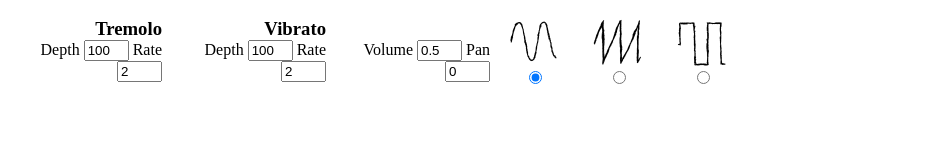
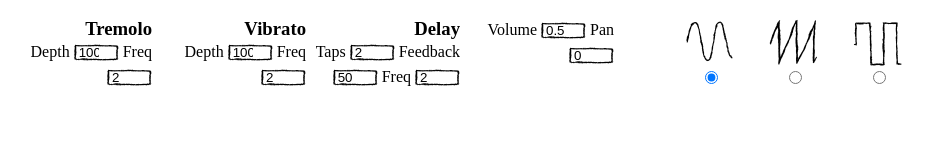
Before and after one commit to miroshko/Synzer, a website: page tpl/controls.html in a window 1280 px wide. Shown: the whole page, without its empty margins (6-939 px from the left). Drawn offline with Linux system fonts and the light colour scheme; files that its build step writes are made by us from their sources; files whose address does not match are found by name.

Commit message:
styles for inputs

```diff
--- a/css/controls.css
+++ b/css/controls.css
@@ -1,7 +1,7 @@
 @import url(https://fonts.googleapis.com/css?family=Indie+Flower);
 
 .controls {
-  width: 490px;
+  width: 510px;
   font-family: 'Indie Flower';
   font-size: 22px;
 }
@@ -10,14 +10,16 @@
   display: inline-block;
   margin-top: 10px;
   width: 300px;
+  text-align: right;
   vertical-align: top;
 }
 
 .col1-container {
   display: inline-block;
   margin-top: 10px;
-  width: 160px;
+  width: 150px;
   text-align: right;
+  vertical-align: top;
 }
 
 .wave-form {
@@ -48,6 +50,10 @@
 
 [type="number"] {
   width: 45px;
+  padding: 5px;
+  border: 0;
+  background: url(../img/input.png) 50% 50% no-repeat;
+  background-size: 100%;
 }
 
 h1, h2, h3 {
--- a/js/app.js
+++ b/js/app.js
@@ -23,7 +23,7 @@ controls.on('pan-change', function(value) {
 controls.activate();
 
 var keyboard = new Keyboard(keyboardEl);
-keyboard.draw(65, 85);
+keyboard.draw(60, 84);
 keyboard.startMouseListening();
 
 keyboard.on('notePressed', function(note) {
--- a/tpl/controls.html
+++ b/tpl/controls.html
@@ -7,7 +7,7 @@
     <input type="number" value="100" max="100" min="0">
   </label>
   <label class="osc1-length">
-    <span>Rate</span>
+    <span>Freq</span>
     <input type="number" value="2">
   </label>
 </div>
@@ -19,7 +19,23 @@
     <input type="number" value="100" max="100" min="0">
   </label>
   <label class="osc1-length">
-    <span>Rate</span>
+    <span>Freq</span>
+    <input type="number" min="" value="2">
+  </label>
+</div>
+
+<div class="col1-container">
+  <h3>Delay</h3>
+  <label class="osc1-depth">
+    <span>Taps</span>
+    <input type="number" value="2" max="10" min="0">
+  </label>
+  <label class="osc1-depth">
+    <span>Feedback</span>
+    <input type="number" value="50" max="100" min="0">
+  </label>
+  <label class="osc1-length">
+    <span>Freq</span>
     <input type="number" value="2">
   </label>
 </div>
```
Also changed, not shown: js/prod/app.js (+2 -2 lines), img/input.png (added).
